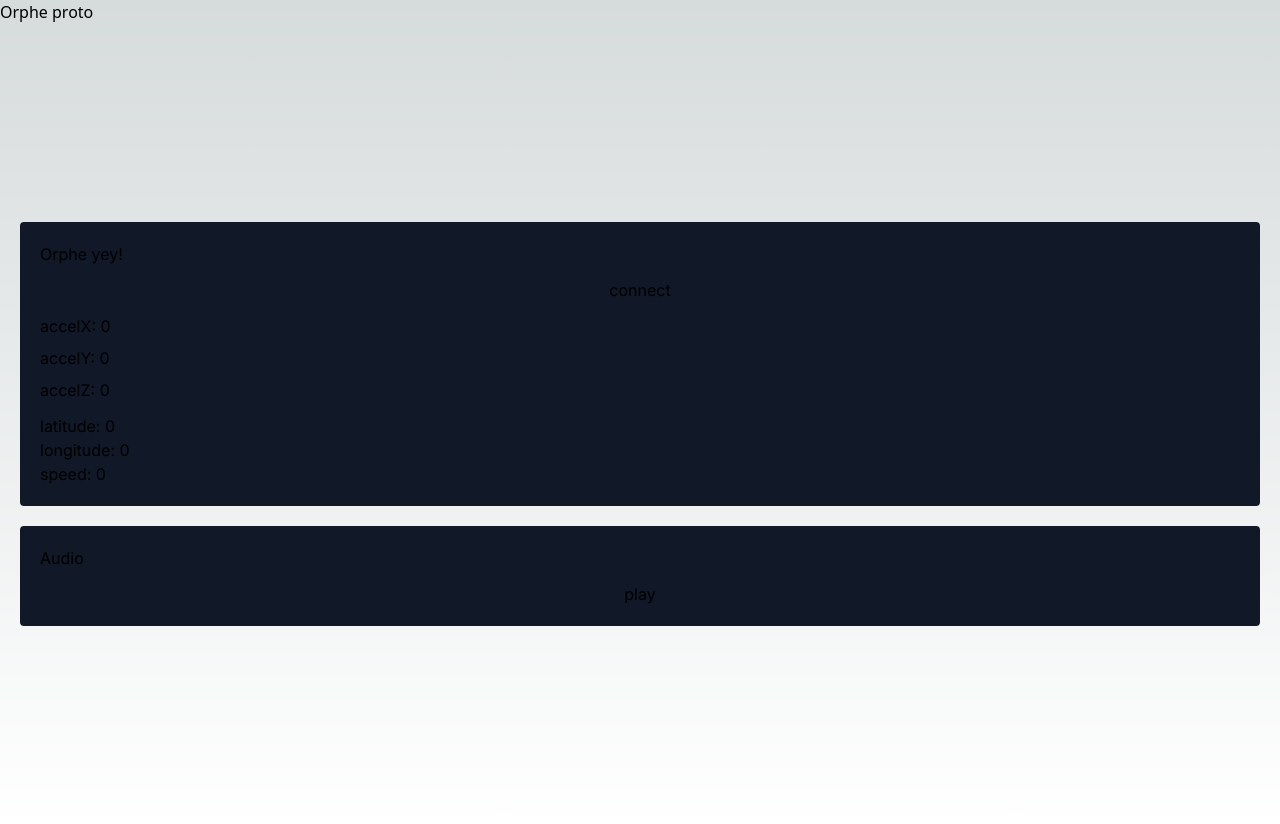
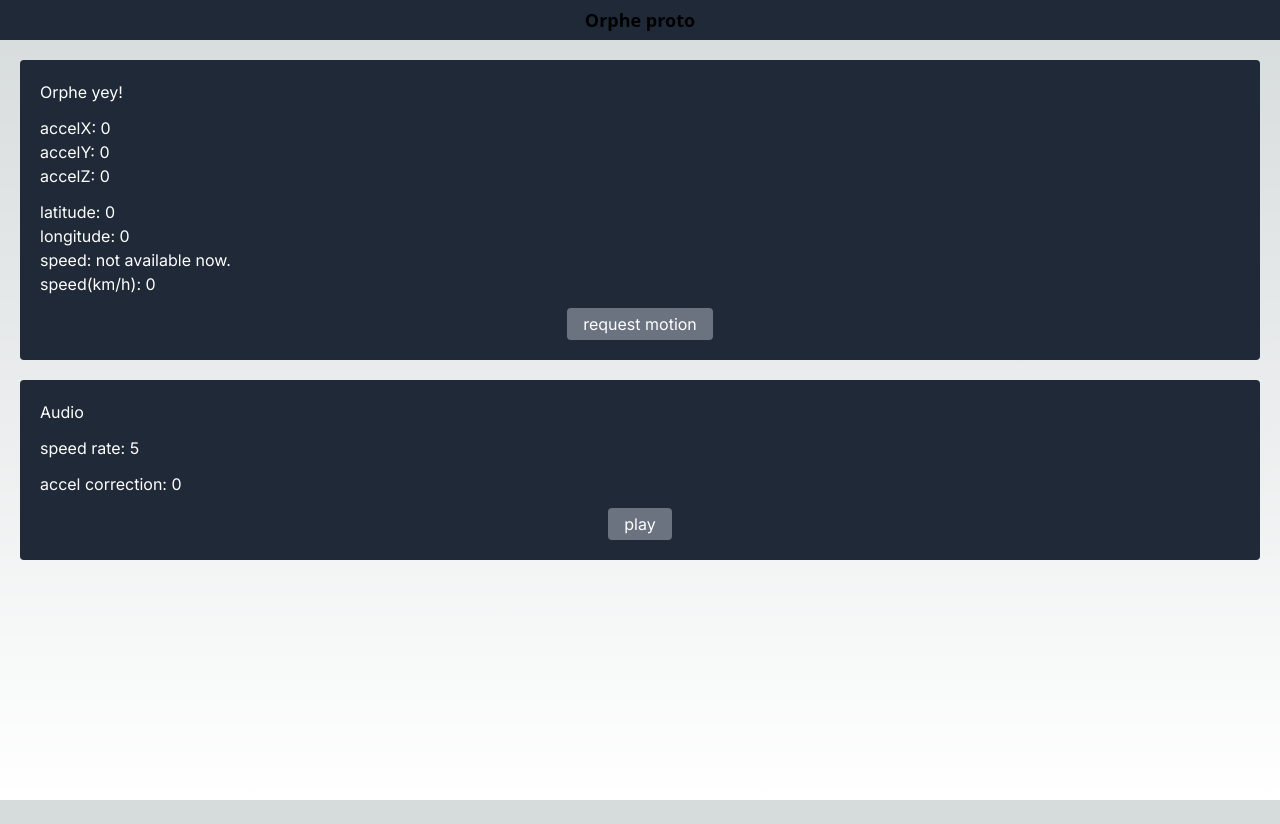
Before and after one commit to aganomaminmi/orphe-proto, a Next.js app: page /groove-player in a window 1280 px wide. After the commit the page ends 800 px from the top, so only its background shows below. Built offline with nearby package versions, Linux system fonts and the light colour scheme; no server answers.

Commit message:
[fix] bug

```diff
--- a/src/app/groove-player/page.tsx
+++ b/src/app/groove-player/page.tsx
@@ -1,40 +1,37 @@
 "use client";
-import { Orphe } from "@/lib/orphe/ORPHE-CORE";
 import { useEffect, useState } from "react";
 
 import { Howl } from "howler";
 import { map } from "@/lib/utils/map";
 import { watchGPS } from "@/lib/gps";
+import { requestMotionPermission } from "@/lib/motion";
 
 const GroovePlayerPage = () => {
-  const [orphe, setOrphe] = useState<Orphe | null>(null);
   const [accelX, setAccelX] = useState<number>(0);
   const [accelY, setAccelY] = useState<number>(0);
   const [accelZ, setAccelZ] = useState<number>(0);
 
   const [latitude, setLatitude] = useState<number>(0);
   const [longitude, setLongitude] = useState<number>(0);
-  const [speed, setSpeed] = useState<number>(0);
+  const [speed, setSpeed] = useState<number | null>(null);
+  const kmPerHour = (speed ?? 0 * 60 * 60) / 1000;
 
   const [sound, setSound] = useState<Howl | null>(null);
   const [playList, setPlayList] = useState<number[]>([]);
+  const [nowPlaying, setNowPlaying] = useState<boolean>(false);
+
+  const [speedRate, setSpeedRate] = useState<number>(0);
+
+  const [hasMotionPermission, setHasMotionPermission] =
+    useState<boolean>(false);
 
   useEffect(() => {
-    const orphe = new Orphe(1);
-    orphe.setup();
-
-    orphe.gotAcc = (acc: any) => {
-      setAccelX(acc.x);
-      setAccelY(acc.y);
-      setAccelZ(acc.z);
-    };
-    setOrphe(orphe);
-
     var sound = new Howl({
       // src: ["/Unwelcome-School.m4a"],
       // src: ["/metro120.wav"],
       // src: ["/metro240.mp3"],
       src: ["/Into_The_Night.mp3"],
+      loop: true,
     });
     setSound(sound);
   }, []);
@@ -44,37 +41,73 @@ const GroovePlayerPage = () => {
       return;
     }
     const id = watchGPS((position) => {
-      console.log(position);
-      setSpeed(position.coords.speed ?? -1);
+      setSpeed(position.coords.speed);
       setLatitude(position.coords.latitude);
       setLongitude(position.coords.longitude);
     });
+
     return () => {
       window.navigator.geolocation.clearWatch(id);
-    }
+    };
   }, [window]);
 
-  const connect = () => {
-    orphe?.begin("RAW");
+  useEffect(() => {
+    if (!hasMotionPermission) {
+      return;
+    }
+    const handleMotioin = (event: DeviceMotionEvent) => {
+      const acc = event.acceleration;
+      setAccelX(acc?.x ?? 0);
+      setAccelY(acc?.y ?? 0);
+      setAccelZ(acc?.z ?? 0);
+    };
+    window.addEventListener("devicemotion", handleMotioin);
+
+    return () => {
+      window.removeEventListener("devicemotion", handleMotioin);
+    };
+  }, [hasMotionPermission]);
+
+  const playOrPause = () => {
+    if (playList.length > 1 || !sound) {
+      return;
+    }
+    let id = playList[0];
+    const playing = sound.playing(id);
+    if (playing) {
+      sound.pause(id);
+    } else if (id) {
+      sound.play(id);
+    } else {
+      id = sound.play();
+      setPlayList([...playList, id]);
+    }
+
+    setNowPlaying(sound.playing(id));
   };
 
-  const play = () => {
-    const id = sound?.play();
-    if (!id) {
+  const accel = -Math.round(map(accelY, -1, 1, -10, 10));
+
+  useEffect(() => {
+    const calcedSpeed = Math.round(kmPerHour + accel) || 5;
+
+    sound?.rate(map(calcedSpeed, 0, 120, 0, 2), playList[0]);
+
+    setSpeedRate(calcedSpeed);
+  }, [speed, accelY, sound, playList]);
+
+  useEffect(() => {
+    if (!sound) {
       return;
     }
-
-    setPlayList([...playList, id]);
-  };
-
-  sound?.rate(map(accelY, -0.19, 0.19, 0, 2), playList[0]);
+    sound.stereo(map(accelX, -1, 1, 1, -1), playList[0]);
+  }, [accelX]);
 
   return (
-    <main className="flex min-h-screen flex-col items-center justify-center gap-5 p-5">
-      <section className="bg-gray-900 p-5 w-full rounded flex flex-col gap-3">
+    <main className="flex h-full flex-col items-center justify-center gap-5 p-5 text-white">
+      <section className="bg-gray-800 p-5 w-full rounded flex flex-col gap-3">
         <h1>Orphe yey!</h1>
-        <button onClick={connect}>connect</button>
-        <div className="flex flex-col gap-2">
+        <div>
           <p>accelX: {accelX}</p>
           <p>accelY: {accelY}</p>
           <p>accelZ: {accelZ}</p>
@@ -82,12 +115,29 @@ const GroovePlayerPage = () => {
         <div>
           <p>latitude: {latitude}</p>
           <p>longitude: {longitude}</p>
-          <p>speed: {speed}</p>
+          <p>speed: {speed ?? "not available now."}</p>
+          <p>speed(km/h): {kmPerHour}</p>
         </div>
+        <button
+          className="bg-gray-500 w-fit px-4 py-1 rounded self-center"
+          onClick={() => {
+            setHasMotionPermission(requestMotionPermission());
+          }}
+        >
+          request motion
+        </button>
       </section>
-      <section className="bg-gray-900 p-5 w-full rounded flex flex-col gap-3">
+      <section className="bg-gray-800 p-5 w-full rounded flex flex-col gap-3">
         <h1>Audio</h1>
-        <button onClick={play}>play</button>
+        <p>speed rate: {speedRate}</p>
+        <p>accel correction: {accel}</p>
+        <button
+          className="bg-gray-500 w-fit px-4 py-1 rounded self-center"
+          onClick={playOrPause}
+        >
+          {nowPlaying ? "pause" : "play"}
+        </button>
+        {nowPlaying && <p className="self-center">now playing</p>}
       </section>
     </main>
   );
--- a/src/app/layout.tsx
+++ b/src/app/layout.tsx
@@ -28,9 +28,9 @@ export default function RootLayout({
           type="text/javascript"
         />
       </head>
-      <body>
-        <header>
-          <h1>Orphe proto</h1>
+      <body className="min-h-screen">
+        <header className="h-10 flex items-center justify-center bg-gray-800">
+          <h1 className="font-bold text-lg">Orphe proto</h1>
         </header>
         <main className={inter.className}>{children}</main>
       </body>
--- /dev/null
+++ b/src/lib/motion/index.ts
@@ -0,0 +1,47 @@
+export const requestDeviceMotionPermission = (
+  callback: (device: DeviceMotionEvent) => void
+) => {
+  if (
+    DeviceMotionEvent &&
+    // @ts-ignore
+    typeof DeviceMotionEvent.requestPermission === "function"
+  ) {
+    // @ts-ignore
+    DeviceMotionEvent.requestPermission()
+      .then((permissionState: any) => {
+        if (permissionState === "granted") {
+          window.addEventListener("devicemotion", callback);
+        } else {
+          alert('F**k you!!')
+        }
+      })
+      .catch(console.error); // https通信でない場合などで許可を取得できなかった場合
+  } else {
+    window.addEventListener("devicemotion", callback);
+  }
+};
+
+export const requestMotionPermission = () => {
+  if (
+    DeviceMotionEvent &&
+    // @ts-ignore
+    DeviceMotionEvent.requestPermission &&
+    // @ts-ignore
+    typeof DeviceMotionEvent.requestPermission === 'function'
+  ) {
+    // @ts-ignore
+    DeviceMotionEvent.requestPermission();
+  }
+  if (
+    DeviceOrientationEvent &&
+    // @ts-ignore
+    DeviceOrientationEvent.requestPermission &&
+    // @ts-ignore
+    typeof DeviceOrientationEvent.requestPermission === 'function'
+  ) {
+    // @ts-ignore
+    DeviceOrientationEvent.requestPermission();
+  }
+
+  return true
+}
```
